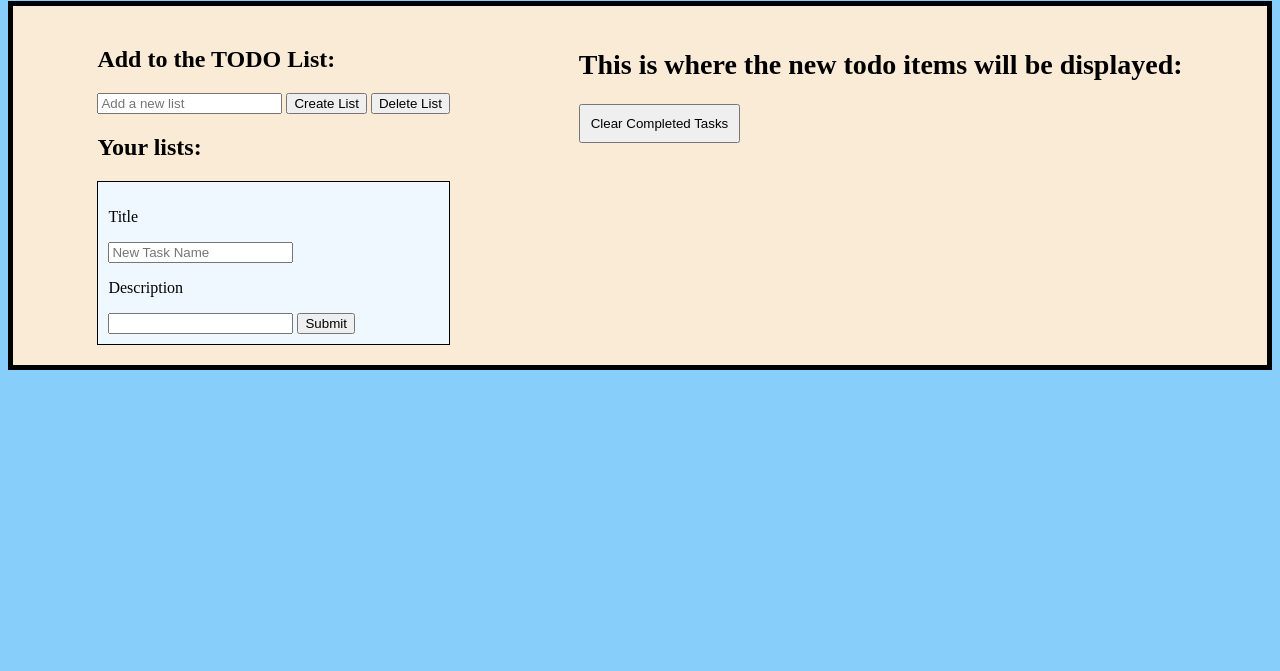
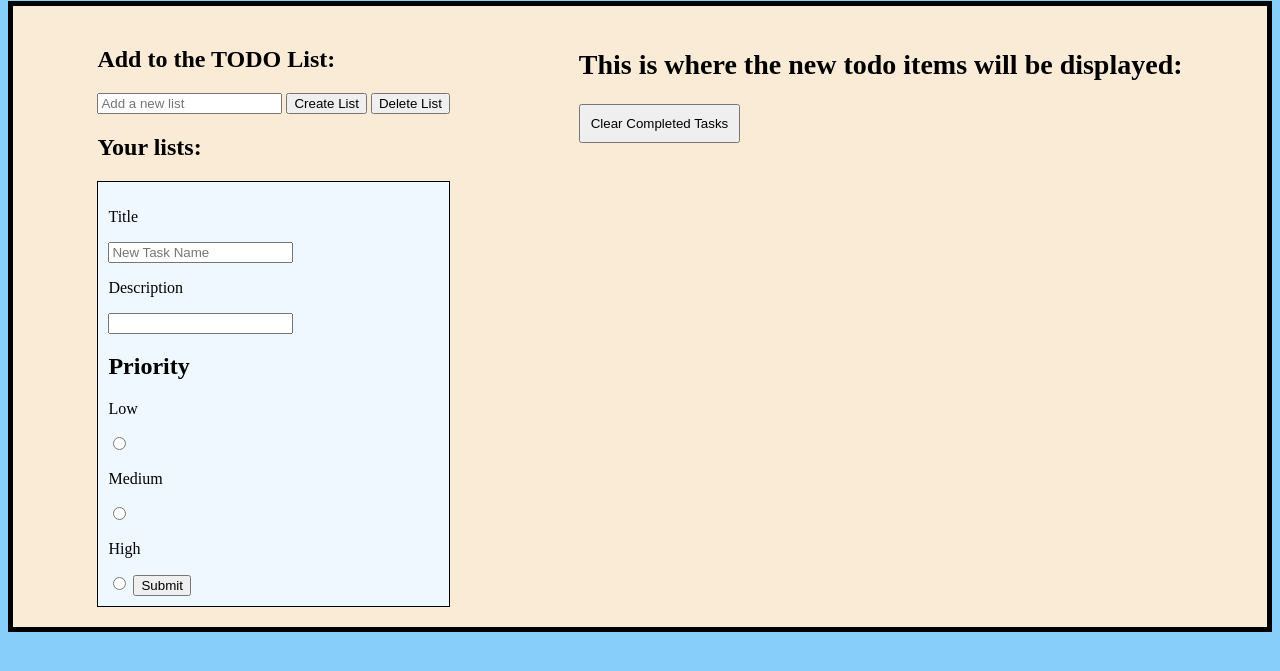
Before and after one commit to 9James9/todo-list, a plain HTML site: page index.html in a window 1280 px wide. Shown: the part 79-750 px from the top of the page. Drawn offline with Linux system fonts and the light colour scheme.

Commit message:
added priority option, logging priority to console

```diff
--- a/index.html
+++ b/index.html
@@ -37,6 +37,17 @@
                         <p>Description</p>
                         <input id="tododescription" class="new description" data-new-task-input-description>
 
+                            <form data-new-task-priority>
+                                <h2>Priority</h2>
+                                <p>Low</p>
+                                <input id="lowpriority" type="radio" name="priority" value ="Low">
+                                <p>Medium</p>
+                                <input id="mediumpriority" type="radio" name="priority" value ="Medium">
+                                <p>High</p>
+                                <input id="highpriority" type="radio" name="priority" value ="High">
+                            </form>
+
+
                         <button id="submit" class="btn-create" aria-label="create new task">Submit</button>
                     </div>
                 </form>
```
Also changed, not shown: main.js (+1 -1 lines).
